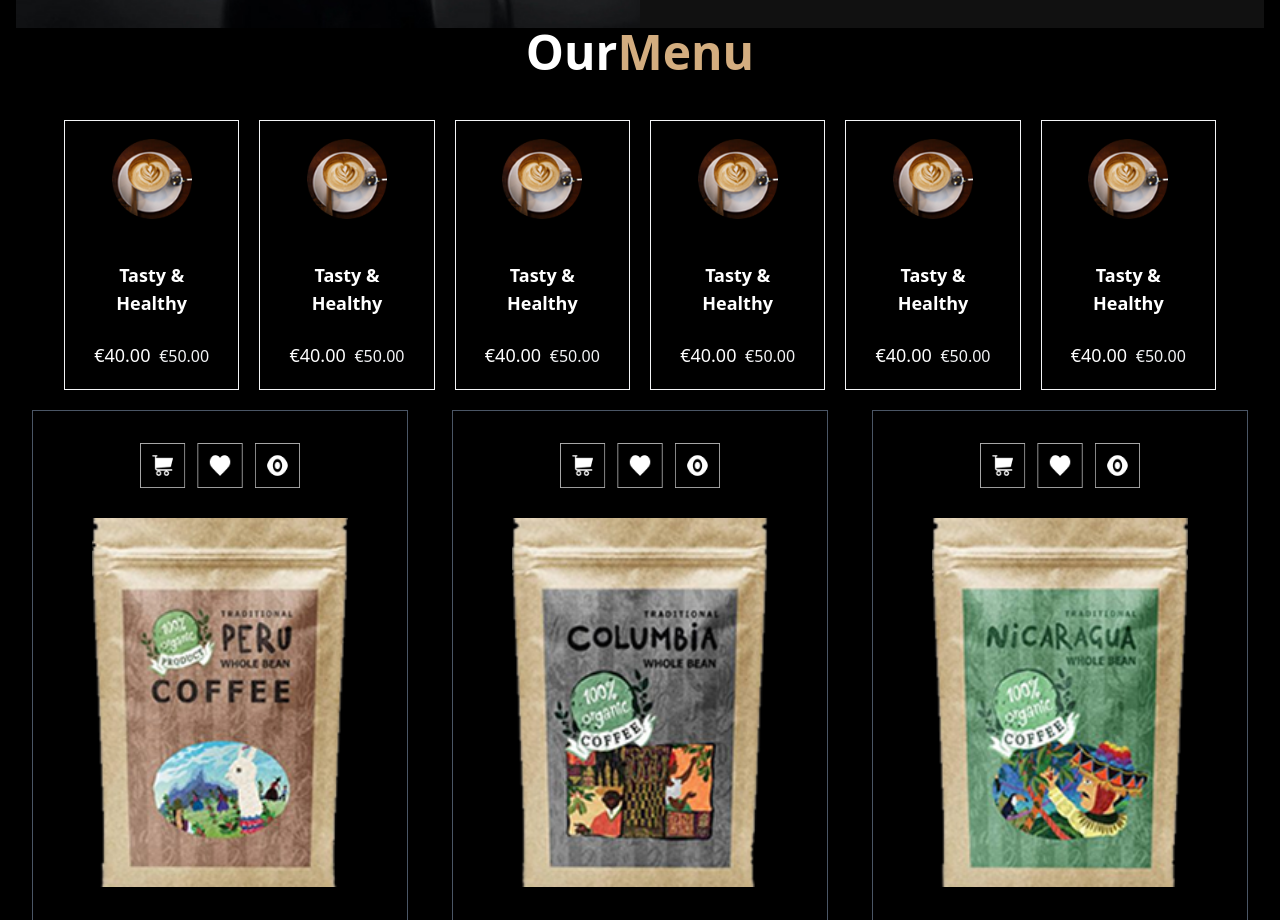
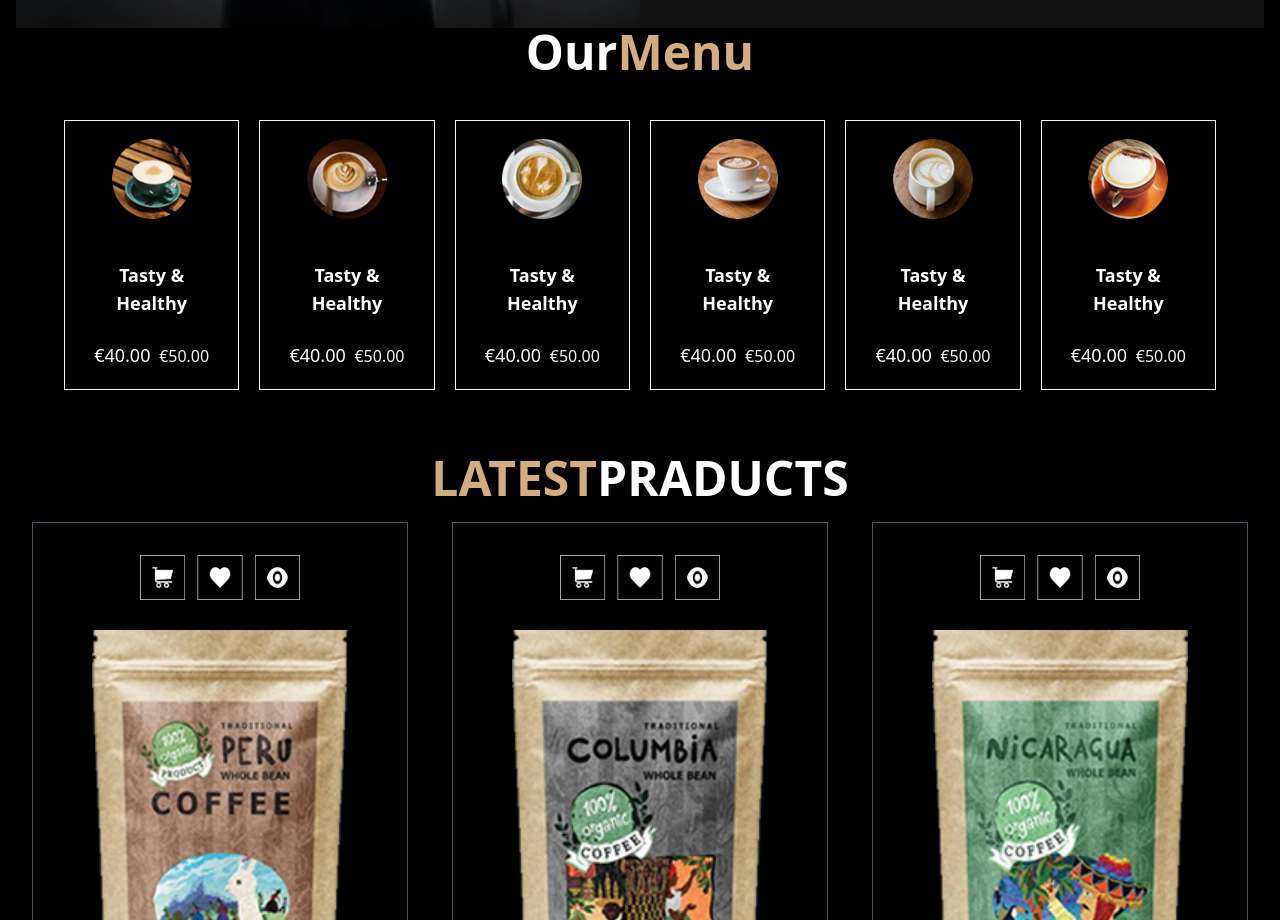
Before and after one commit to qobiljonovb27-hash/Cofee, a website: page index.html in a window 1280 px wide. Shown: the part 1620-2540 px from the top of the page. Drawn offline with nearby package versions, Linux system fonts and the light colour scheme.

Commit message:
yana ozgarish

```diff
--- a/index.html
+++ b/index.html
@@ -94,13 +94,15 @@
           Our
           <span class="text-[#D3AD7F]">Menu</span>
         </h1>
+        <!-- 6 ta kofe  -->
+
       />
-      <div class="container mx-auto px-12 mb-5 flex space-x-5 space-y-0 flex ">
+      <div class="container mx-auto px-12 mb-5 flex space-x-5 space-y-0 flex  mb-16">
            <div
           class="w-[276px] border border-gray-100 p-5 text-center text-white space-y-6">
 
                       <div class="flex justify-center items-center h-24 ">
-  <img src="./img/Rectangle 13.png " alt="coffee" class="w-20 mb-5">
+  <img src="./img/Rectangle 13 (1).png " alt="coffee" class="w-20 mb-5">
 </div>
 
           <h2 class="text-lg font-semibold">Tasty & Healthy</h2>
@@ -115,7 +117,7 @@
           class="w-[276px] border border-gray-100 p-5 text-center text-white space-y-6">
 
                       <div class="flex justify-center items-center h-24 ">
-  <img src="./img/Rectangle 13.png " alt="coffee" class="w-20 mb-5">
+  <img src="./img/Rectangle 13.png" alt="coffee" class="w-20 mb-5">
 </div>
 
           <h2 class="text-lg font-semibold">Tasty & Healthy</h2>
@@ -130,7 +132,7 @@
           class="w-[276px] border border-gray-100 p-5 text-center text-white space-y-6">
 
                       <div class="flex justify-center items-center h-24 ">
-  <img src="./img/Rectangle 13.png " alt="coffee" class="w-20 mb-5">
+  <img src="./img/Coffe.png" alt="coffee" class="w-20 mb-5">
 </div>
 
           <h2 class="text-lg font-semibold">Tasty & Healthy</h2>
@@ -145,7 +147,7 @@
           class="w-[276px] border border-gray-100 p-5 text-center text-white space-y-6">
 
                       <div class="flex justify-center items-center h-24 ">
-  <img src="./img/Rectangle 13.png " alt="coffee" class="w-20 mb-5">
+  <img src="./img/Rectangle 13 (2).png " alt="coffee" class="w-20 mb-5">
 </div>
 
           <h2 class="text-lg font-semibold">Tasty & Healthy</h2>
@@ -159,7 +161,7 @@
           class="w-[276px] border border-gray-100 p-5 text-center text-white space-y-6">
 
                       <div class="flex justify-center items-center h-24 ">
-  <img src="./img/Rectangle 13.png " alt="coffee" class="w-20 mb-5">
+  <img src="./img/Rectangle 13 (3).png" alt="coffee" class="w-20 mb-5">
 </div>
 
           <h2 class="text-lg font-semibold">Tasty & Healthy</h2>
@@ -173,7 +175,7 @@
           class="w-[276px] border border-gray-100 p-5 text-center text-white space-y-6">
 
                       <div class="flex justify-center items-center h-24 ">
-  <img src="./img/Rectangle 13.png " alt="coffee" class="w-20 mb-5">
+  <img src="./img/Rectangle 13 (4).png " alt="coffee" class="w-20 mb-5">
 </div>
 
           <h2 class="text-lg font-semibold">Tasty & Healthy</h2>
@@ -185,7 +187,13 @@
 
 
       </div>
+      <h1
+          class="font-bold text-5xl mb-5 text-white flex items-center justify-center"
+        >
+     <span class="text-[#D3AD7F]">LATEST</span>
+    PRADUCTS
 
+        </h1>
       <div
 : class="container flex mx-auto pl-[16px] pr-[16px] gap-10 items-center justify-between"
       >
@@ -388,6 +396,10 @@
 
         </h1>
 
+
+
+
+<!-- 3 ta kard paketli -->
   <div class="flex justify-center mb-10 p-12 grid grid-cols-3 gap-10">
      <div
           class="w-[380px] border border-gray-100 p-0 text-center text-white space-y  h-125"
```
Also changed, not shown: img/Coffe.png (added), img/Rectangle 13 (1).png (added), img/Rectangle 13 (2).png (added), img/Rectangle 13 (3).png (added), img/Rectangle 13 (4).png (added).
